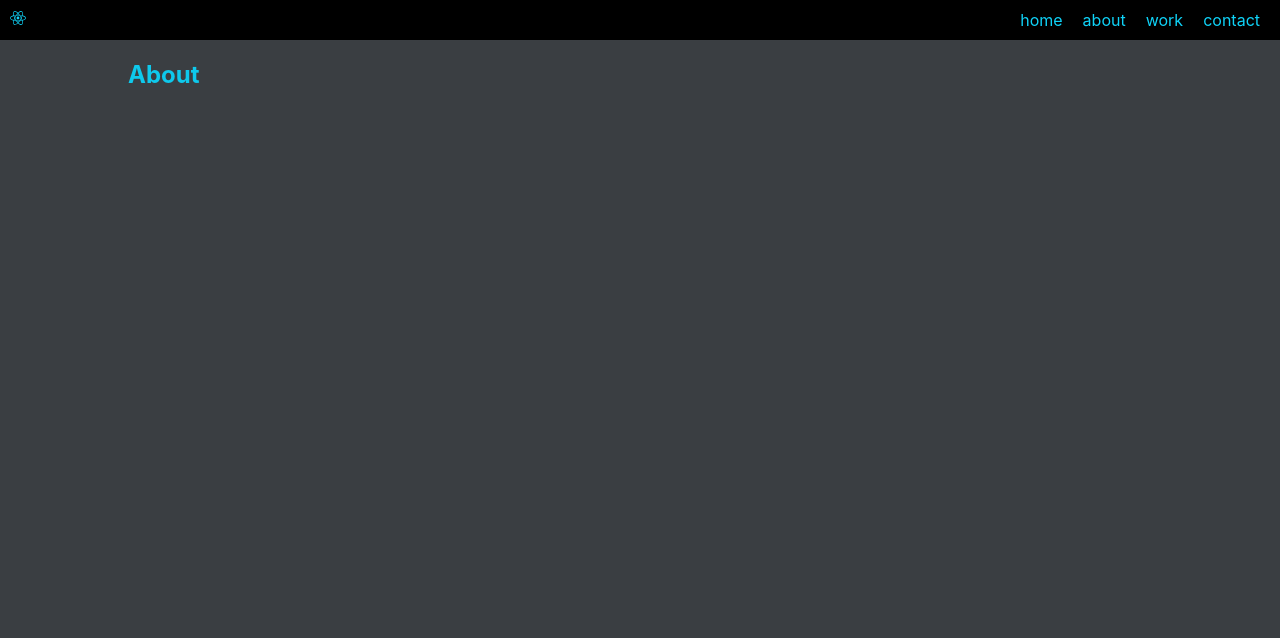
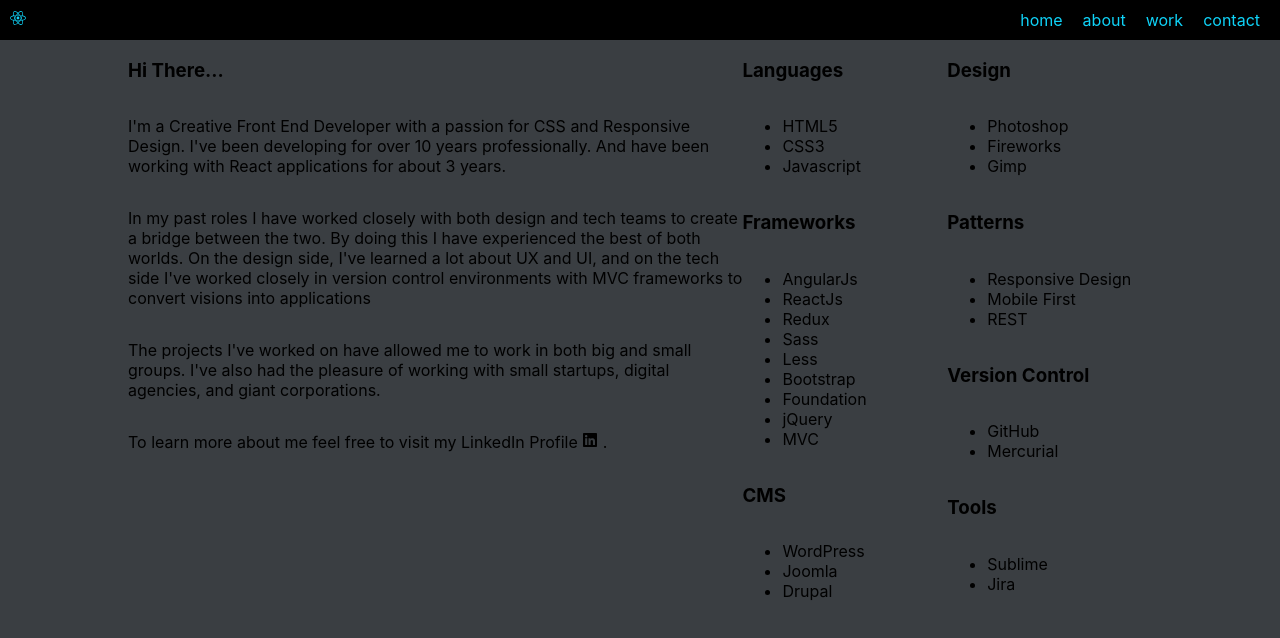
Before and after one commit to arcinjuan/juanswork, a React (Create React App) app in the folder react-work/: page /about in a window 1280 px wide. Shown: the top 638 px of the page. Built offline with nearby package versions, Linux system fonts and the light colour scheme; a web font is replaced by a local one.

Commit message:
dropping in content for about page

```diff
--- a/react-work/src/pages/About.js
+++ b/react-work/src/pages/About.js
@@ -1,9 +1,80 @@
 import React from 'react';
+
+// icons
+import { FaLinkedin } from 'react-icons/fa';
 
 function About() {
   return (
     <div className="page">
-      <h2>About</h2>
+      <div className="row">
+				<div className="double-column">
+					<h3>Hi There...</h3>
+					<p>I'm a Creative Front End Developer with a passion for CSS and Responsive Design. I've been developing for over 10 years professionally. And have been working with React applications for about 3 years.</p>
+
+					<p>In my past roles I have worked closely with both design and tech teams to create a bridge between the two. By doing this I have experienced the best of both worlds. On the design side, I've learned a lot about UX and UI, and on the tech side I've worked closely in version control environments with MVC frameworks to convert visions into applications</p>
+
+					<p>The projects I've worked on have allowed me to work in both big and small groups. I've also had the pleasure of working with small startups, digital agencies, and giant corporations.</p>
+
+					<p>To learn more about me feel free to visit my LinkedIn Profile <FaLinkedin /> .</p>
+				</div>
+				<div className="column">
+					<h3>Languages</h3>
+					<ul>
+						<li>HTML5</li>
+						<li>CSS3</li>
+						<li>Javascript</li>
+					</ul>
+
+					<h3>Frameworks</h3>
+					<ul>
+						<li>AngularJs</li>
+						<li>ReactJs</li>
+						<li>Redux</li>
+						<li>Sass</li>
+						<li>Less</li>
+						<li>Bootstrap</li>
+						<li>Foundation</li>
+						<li>jQuery</li>
+						<li>MVC</li>
+					</ul>
+
+					<h3>CMS</h3>
+					<ul>
+						<li>WordPress</li>
+						<li>Joomla</li>
+						<li>Drupal</li>
+					</ul>
+
+				</div>
+
+				<div className="column">
+					<h3>Design</h3>
+					<ul>
+						<li>Photoshop</li>
+						<li>Fireworks</li>
+						<li>Gimp</li>
+					</ul>
+
+					<h3>Patterns</h3>
+					<ul>
+						<li>Responsive Design</li>
+						<li>Mobile First</li>
+						<li>REST</li>
+					</ul>
+
+					<h3>Version Control</h3>
+					<ul>
+						<li>GitHub</li>
+						<li>Mercurial</li>
+					</ul>
+
+					<h3>Tools</h3>
+					<ul>
+						<li>Sublime</li>
+						<li>Jira</li>
+					</ul>
+				</div>
+      </div>
     </div>
   );
 }
--- a/react-work/src/styles/pages.css
+++ b/react-work/src/styles/pages.css
@@ -46,3 +46,32 @@ video{
 h2{
 	color: #0ec9ec;
 }
+
+.row {
+  display: flex;
+  flex-direction: row;
+  flex-wrap: wrap;
+  width: 100%;
+}
+
+.column {
+  display: flex;
+  flex-direction: column;
+  flex-basis: 100%;
+}
+
+.double-column {
+  display: flex;
+  flex-direction: column;
+  flex-basis: 100%;
+}
+
+@media screen and (min-width: 800px) {
+  .column {
+    flex: 1
+  }
+
+  .double-column {
+    flex: 3
+  }
+}
```
Also changed, not shown: react-work/src/styles/transitions.css (line endings or trailing spaces).
